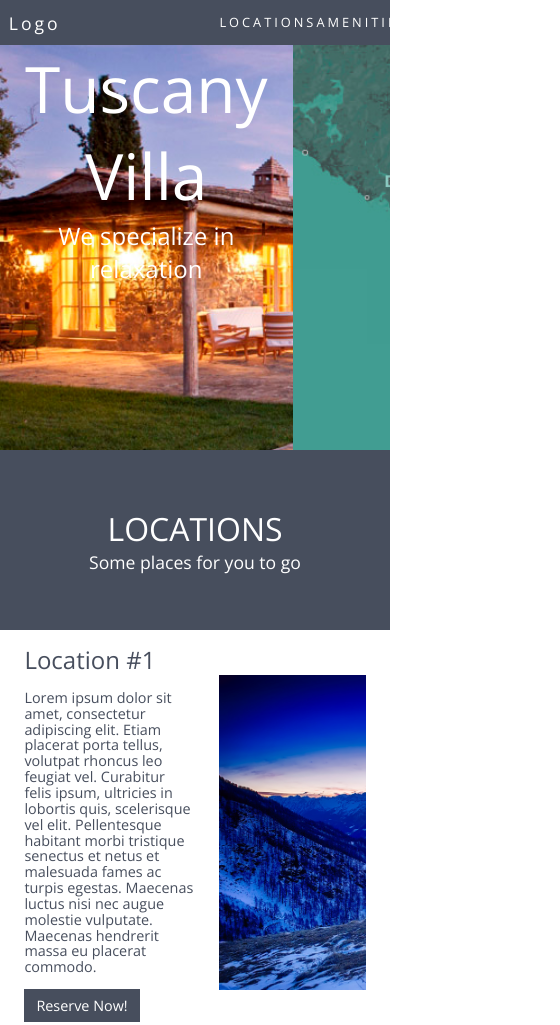
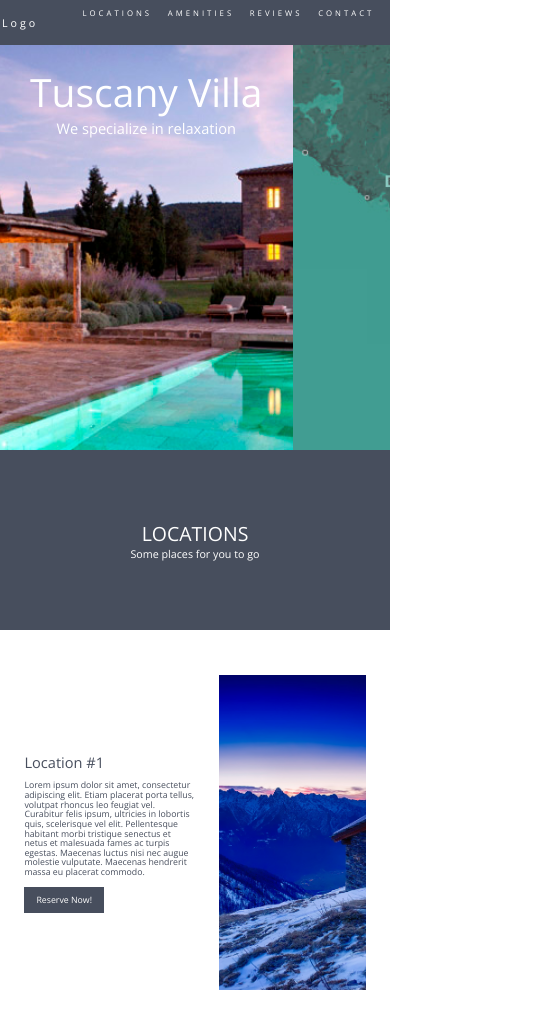
Before and after one commit to courtneysciarrillo/TuscanyVilla, a plain HTML site: page TuscanyVilla/index.html in a window 390 px wide. Shown: the top 1025 px of the page, 560 px wide, since content can reach past the window. Drawn offline with nearby package versions, Linux system fonts and the light colour scheme.

Commit message:
Made Navbar Responsive, All Fonts Responsive

```diff
--- a/TuscanyVilla/style.css
+++ b/TuscanyVilla/style.css
@@ -1,3 +1,7 @@
+html {
+    font-size: 2.5vmin;
+}
+
 body {
     margin: 0;
     color: white;
@@ -13,7 +17,7 @@ body {
 }
 
 .logo {
-    grid-column: 1 / span 9;
+    grid-column: 1 / span 2;
     grid-row: 1;
     font-size: 1.1rem;
     letter-spacing: 3px;
@@ -27,22 +31,25 @@ body {
 }
 
 .nav {
-    grid-column: 10 / span 7;
+    grid-column: 3 / span 14;
     grid-row: 1;
     font-size: .8rem;
     text-transform: uppercase;
     letter-spacing: 3px;
     background-color: #474E5D;
+    padding-right: 2vw;
 }
 
 .nav ul {
     display: flex;
-    justify-content: space-around;
+    justify-content: flex-end;
     padding-left: 0;
 }
 
 .nav ul li {
     display: flex;
+    padding-left: 2vw;
+    padding-right: 2vw;
 }
 
 .nav li a {
@@ -92,12 +99,17 @@ p {
     justify-content: center;
 }
 
+.main h1 {
+    margin-top: 20px;
+}
+
 .main-img-1 {
     grid-column: 1 / span 12;
     grid-row: 2 / span 9;
     text-align: center;
     background-size: cover;
     background-image: url('images/tuscany-villas-sant-anna.jpg');
+    background-position: center;
 }
 
 .main-img-2 {
@@ -143,6 +155,7 @@ p {
     grid-row: 16 / span 7;
     background-size: cover;
     background-image: url('images/italy-mountain-villa.jpeg');
+    background-position: center;
 }
 
 .l2-background {
@@ -156,6 +169,7 @@ p {
     grid-row: 25 / span 7;
     background-size: cover;
     background-image: url('images/modern-villa.jpeg');
+    background-position: center;
 }
 
 .l2-text {
@@ -174,6 +188,7 @@ p {
     grid-row: 34 / span 7;
     background-size: cover;
     background-image: url('images/tuscany-grape-field-nature-51947.jpeg');
+    background-position: center;
 }
 
 .amenities-head {
@@ -228,6 +243,7 @@ p {
     grid-row: 47 / span 8;
     background-size: cover;
     background-image: url('images/3b-348x348.jpg');
+    background-position: center;
 }
 
 .amenities-text-1 {
@@ -241,6 +257,7 @@ p {
     grid-row: 47 / span 8;
     background-size: cover;
     background-image: url('images/42-348x348.jpg');
+    background-position: center;
 }
 
 .amenities-text-2 {
@@ -254,6 +271,7 @@ p {
     grid-row: 55 / span 8;
     background-size: cover;
     background-image: url('images/314-348x348.jpg');
+    background-position: center;
 }
 
 .amenities-text-3 {
@@ -267,6 +285,7 @@ p {
     grid-row: 63 / span 8;
     background-size: cover;
     background-image: url('images/Villa-Rucellai-Toscani-2812-2-348x348.jpg');
+    background-position: center;
 }
 
 .amenities-text-4 {
@@ -280,6 +299,7 @@ p {
     grid-row: 63 / span 8;
     background-size: cover;
     background-image: url('images/Villa-Vanna-231-348x348.jpg');
+    background-position: center;
 }
 
 .reviews-head {
```
Also changed, not shown: TuscanyVilla/index.html (+1 -0 lines).
